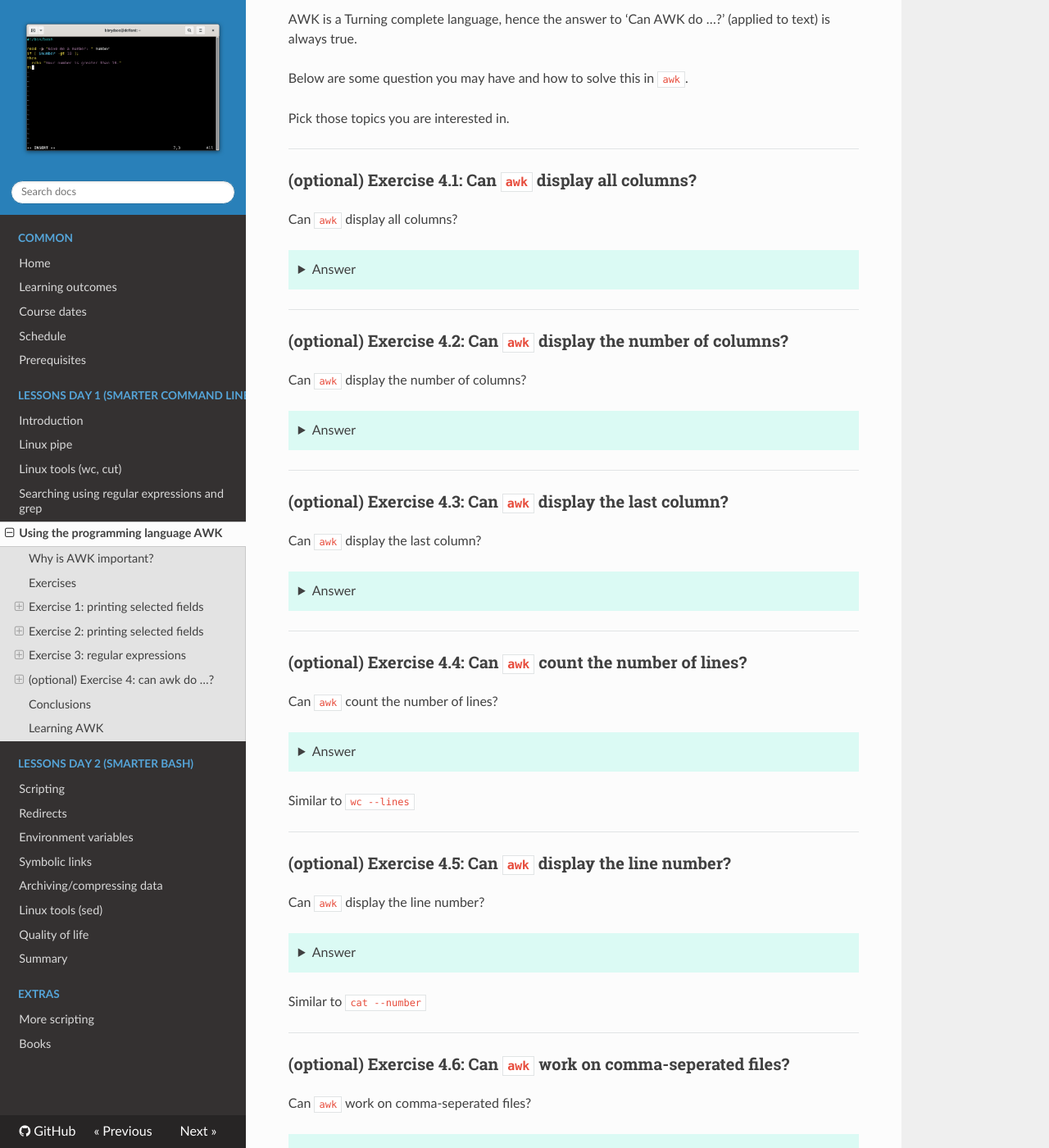
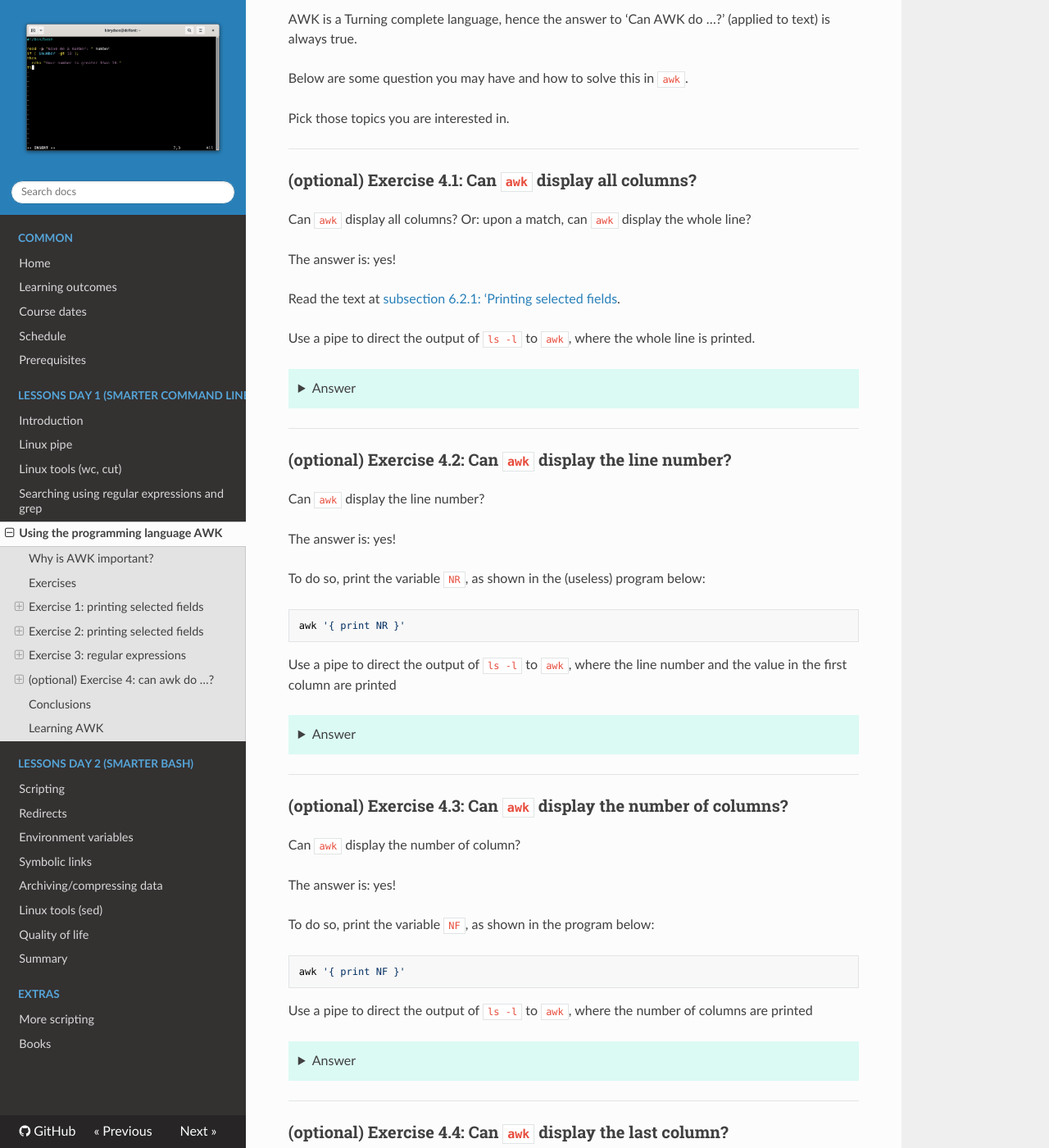
Before and after one commit to UPPMAX/linux-command-line-201, an MkDocs documentation site: the page built from docs/sessions/awk/README.md, in a window 1280 px wide and 1400 px high, scrolled down 4218 px. Shown: the whole window at 82% size. Built offline with MkDocs 1.6.1, drawn with Linux system fonts in a browser that asks for light colours; nearby versions of some CDN libraries; some of the changed text lies outside the part shown.

Commit message:
Uniform layout

````diff
--- a/docs/sessions/awk/README.md
+++ b/docs/sessions/awk/README.md
@@ -539,55 +539,168 @@ Pick those topics you are interested in.
 
 ### (optional) Exercise 4.1: Can `awk` display all columns?
 
-Can `awk` display all columns?
+Can `awk` display all columns? Or: upon a match,
+can `awk` display the whole line?
+
+The answer is: yes!
+
+Read the text at
+[subsection 6.2.1: 'Printing selected fields](https://tldp.org/LDP/Bash-Beginners-Guide/html/sect_06_02.html#sect_06_02_01).
+
+Use a pipe to direct the output of `ls -l` to `awk`,
+where the whole line is printed.
+
+??? tip "Answer"
+
+    The symbol `$0` is used for 'all columns'/'the whole line':
+
+    ```bash
+    ls -l | awk '{ print $0 }'
+    ```
+
+    On its own, this program is not useful: it just echoes its input.
+
+    `$0` becomes useful when used with other `awk` features, such
+    as matching lines for a regular expression:
+
+    ```bash
+    $ ls -l | awk '/Feb/ { print $0 }'
+    drwxr-xr-x  10 richel richel 4096 Feb 27 09:44 Documents
+    drwxrwxr-x   6 richel richel 4096 Feb  7 07:18 inkcut_venv
+    drwxrwxr-x   2 richel richel 4096 Feb 25 11:38 misc
+    drwx------   2 richel richel 4096 Feb 25 13:45 my_folder
+    ```
+
+---
+
+### (optional) Exercise 4.2: Can `awk` display the line number?
+
+Can `awk` display the line number?
+
+The answer is: yes!
+
+To do so, print the variable `NR`, as shown in the (useless)
+program below:
+
+```bash
+awk '{ print NR }'
+```
+
+Use a pipe to direct the output of `ls -l` to `awk`,
+where the line number and the value in the first column are printed
 
 ??? tip "Answer"
 
     ```bash
-    $ awk '{print $0}' file.dat
+    ls -l | awk '{ print NR,$1 }'
     ```
 
 ---
 
-### (optional) Exercise 4.2: Can `awk` display the number of columns?
+### (optional) Exercise 4.3: Can `awk` display the number of columns?
 
-Can `awk` display the number of columns?
+Can `awk` display the number of column?
+
+The answer is: yes!
+
+To do so, print the variable `NF`, as shown in the
+program below:
+
+```bash
+awk '{ print NF }'
+```
+
+Use a pipe to direct the output of `ls -l` to `awk`,
+where the number of columns are printed
 
 ??? tip "Answer"
 
     ```bash
-    $ awk '{print NR}' file.dat
+    ls -l | awk '{ print NF }'
     ```
 
 ---
 
-### (optional) Exercise 4.3: Can `awk` display the last column?
+### (optional) Exercise 4.4: Can `awk` display the last column?
 
 Can `awk` display the last column?
+
+The answer is: yes!
+
+To do so, print the variable `$NF`, as shown in the
+program below:
+
+```bash
+awk '{ print $NF }'
+```
+
+Use a pipe to direct the output of `ls -l` to `awk`,
+where the value in the first and last column are printed
 
 ??? tip "Answer"
 
     ```bash
-    $ awk '{print $NF}' file.dat
+    ls -l | awk '{ print $1,$NF }'
     ```
 
 ---
 
-### (optional) Exercise 4.4: Can `awk` count the number of lines?
+### (optional) Exercise 4.5: Can `awk` count the number of lines?
+
 
 Can `awk` count the number of lines?
 
+The answer is: yes!
+
+Read the text at
+[chapter 6.3.3: 'The number of records'](https://tldp.org/LDP/Bash-Beginners-Guide/html/sect_06_03.html#sect_06_03_03).
+
+Use a pipe to direct the output of `ls -l` to `awk`,
+where the number of lines is printed.
+
 ??? tip "Answer"
 
+    A good first guess, but incorrect, is to use the command
+    below, which is good for numbering lines:
+
     ```bash
-    $ awk 'END { print NR }' file.dat
+    ls -l | awk '{ print NR }'
     ```
 
-Similar to `wc --lines`
+    The last number is indeed the number of lines.
+
+    The AWK way to solve it, is to use the `END` clause,
+    which is only run at the end:
+
+    ```bash
+    ls -l | awk 'END { print NR }'
+    ```
+
+    `NR` only becomes useful when used with other `awk` features,
+    such printing a descriptive text around it:
+
+    ```bash
+    ls -l | awk 'END { print "Number of lines:", NR }'
+    ```
+
+    There are many ways to print the number of lines,
+    such as to combine the incorrect `awk` way with `tail`:
+
+    ```bash
+    ls -l | awk '{ print NR }' | tail -n 1
+    ```
+
+    Clumsy, but it works.
+
+    Alternatively, `wc` is made exactly for the purpose of counting lines:
+
+    ```bash
+    ls -l | wc --lines
+    ```
 
 ---
 
-### (optional) Exercise 4.5: Can `awk` display the line number?
+### (optional) Exercise 4.6: Can `awk` display the line number?
 
 Can `awk` display the line number?
 
@@ -601,20 +714,32 @@ Similar to `cat --number`
 
 ---
 
-### (optional) Exercise 4.6: Can `awk` work on comma-seperated files?
+### (optional) Exercise 4.7: Can `awk` work on comma-seperated files?
+
+Read the text at
+[chapter 6.2.4: 'The input field separator'](https://tldp.org/LDP/Bash-Beginners-Guide/html/sect_06_03.html#sect_06_03_01).
 
 Can `awk` work on comma-seperated files?
 
 ??? tip "Answer"
 
     ```bash
+    $ awk 'BEGIN { FS="," } {print NR,$0}' file.dat
+    ```
+
+    Alternatively;
+
+    ```bash
     $ awk --field-separator "," '{print NR,$0}' file.dat
     ```
 
 
-### (optional) Exercise 4.7: Can `awk` show something once at the start?
+### (optional) Exercise 4.8: Can `awk` show something once at the start?
 
-Can `awk` do X?
+Read the text at
+[chapter 6.2.4: '6.2.4. Special patterns'](https://tldp.org/LDP/Bash-Beginners-Guide/html/sect_06_02.html#sect_06_02_04).
+
+TODO
 
 ??? tip "Answer"
 
@@ -624,9 +749,12 @@ Can `awk` do X?
 
 ---
 
-### (optional) Exercise 4.8: Can `awk` show something once at the end?
+### (optional) Exercise 4.9: Can `awk` show something once at the end?
 
-Can `awk` do X?
+Read the text at
+[chapter 6.2.4: '6.2.4. Special patterns'](https://tldp.org/LDP/Bash-Beginners-Guide/html/sect_06_02.html#sect_06_02_04).
+
+TODO
 
 ??? tip "Answer"
 
@@ -636,9 +764,12 @@ Can `awk` do X?
 
 ---
 
-### (optional) Exercise 4.9: Can `awk` use variables?
+### (optional) Exercise 4.10: Can `awk` use variables?
 
 Can `awk` use variables?
+
+Read the text at
+[chapter 6.3.4: 'User defined variables'](https://tldp.org/LDP/Bash-Beginners-Guide/html/sect_06_03.html#sect_06_03_04).
 
 !!! note "Finding the length of the longest line"
 
@@ -652,6 +783,14 @@ Can `awk` use variables?
     <!-- markdownlint-enable MD013 -->
 
 ---
+
+??? note "For teachers"
+
+    What is the difference between AWK and `awk`?
+
+    What can AWK not do?
+
+    When not to use AWK?
 
 ## Conclusions
 
````
Also changed, not shown: docs/sessions/regular_expressions_and_grep/README.md (+13 -11 lines).
